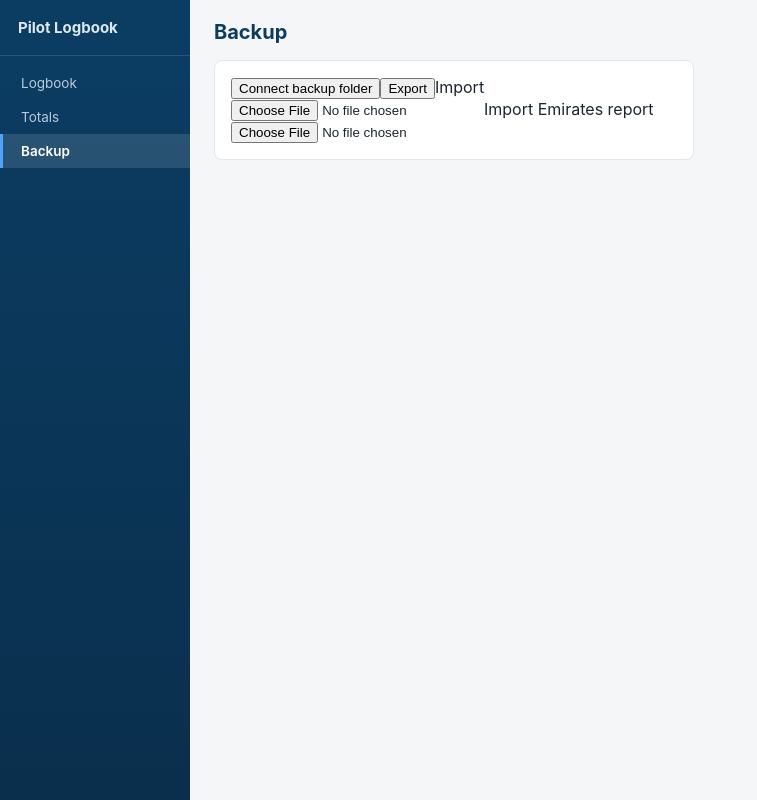
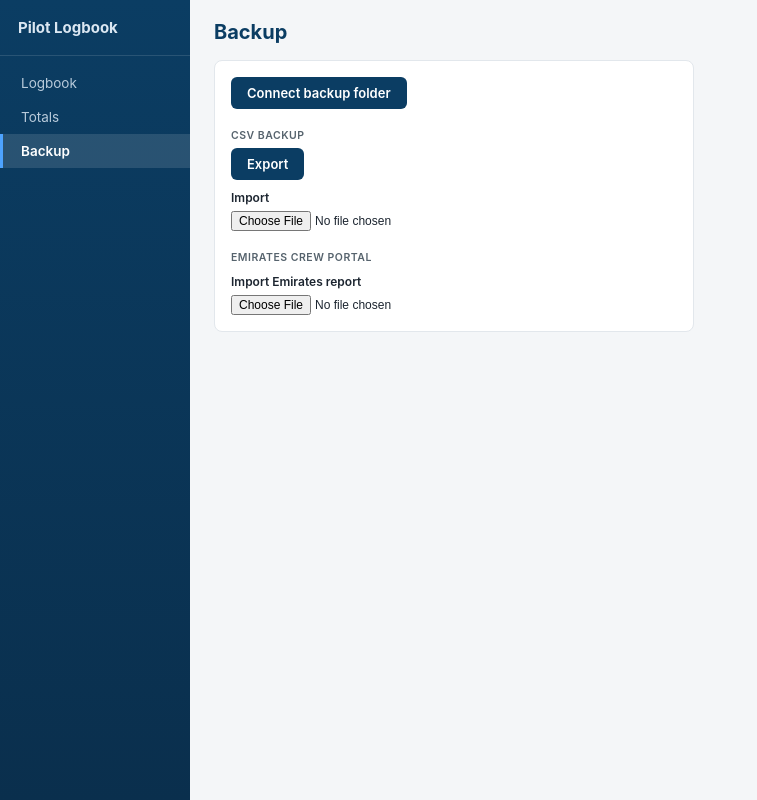
Before and after one commit to gamalaon-svg/pilot-logbook, a React (Vite) app: page / in a window 1280 px wide. Both pictures are taken after a click on the button "Backup". Shown: the whole page, without its empty margins (0-757 px from the left). Built offline with nearby package versions, Linux system fonts and the light colour scheme.

Commit message:
fix: style Backup view controls that were rendering unstyled

```diff
--- a/src/components/BackupSettings.tsx
+++ b/src/components/BackupSettings.tsx
@@ -34,9 +34,10 @@ export function BackupSettings({
 
   return (
     <section className="backup-settings">
+      <div className="backup-row">
         {!status.supported && <p>Backup requires Chrome or Edge on Windows.</p>}
         {status.supported && !status.connected && (
-        <button type="button" onClick={onConnect}>
+          <button type="button" className="btn" onClick={onConnect}>
             Connect backup folder
           </button>
         )}
@@ -46,7 +47,7 @@ export function BackupSettings({
             {status.lastBackupError ? (
               <div>
                 <p role="alert">{status.lastBackupError}</p>
-              <button type="button" onClick={onConnect}>
+                <button type="button" className="btn" onClick={onConnect}>
                   Reconnect folder
                 </button>
               </div>
@@ -55,13 +56,22 @@ export function BackupSettings({
             )}
           </div>
         )}
-      <button type="button" onClick={onExport}>
+      </div>
+
+      <div className="backup-row">
+        <span className="label">CSV backup</span>
+        <button type="button" className="btn" onClick={onExport}>
           Export
         </button>
         <label htmlFor="restoreFile">Import</label>
         <input id="restoreFile" type="file" accept=".csv" onChange={handleFileChange} />
+      </div>
+
+      <div className="backup-row">
+        <span className="label">Emirates crew portal</span>
         <label htmlFor="emiratesImportFile">Import Emirates report</label>
         <input id="emiratesImportFile" type="file" accept=".xlsx" onChange={handleEmiratesFileChange} />
+      </div>
     </section>
   );
 }
--- a/src/index.css
+++ b/src/index.css
@@ -82,6 +82,7 @@ body {
   color: var(--navy);
 }
 
+.btn,
 .add-flight-btn,
 .cancel-btn,
 .flight-form button[type="submit"] {
@@ -259,6 +260,36 @@ body {
   border-radius: 8px;
   padding: 16px;
   max-width: 480px;
+  display: flex;
+  flex-direction: column;
+  gap: 20px;
+}
+
+.backup-row {
+  display: flex;
+  flex-direction: column;
+  align-items: flex-start;
+  gap: 6px;
+}
+
+.backup-row .label {
+  font-size: 10.5px;
+  text-transform: uppercase;
+  letter-spacing: 0.5px;
+  color: var(--text-muted);
+  font-weight: 600;
+}
+
+.backup-row label {
+  font-size: 12px;
+  color: var(--text);
+  font-weight: 600;
+  margin-top: 4px;
+}
+
+.backup-row input[type="file"] {
+  font-size: 12px;
+  max-width: 100%;
 }
 
 @media (max-width: 700px) {
```
Lines whose indentation alone changed are shown as unchanged.
